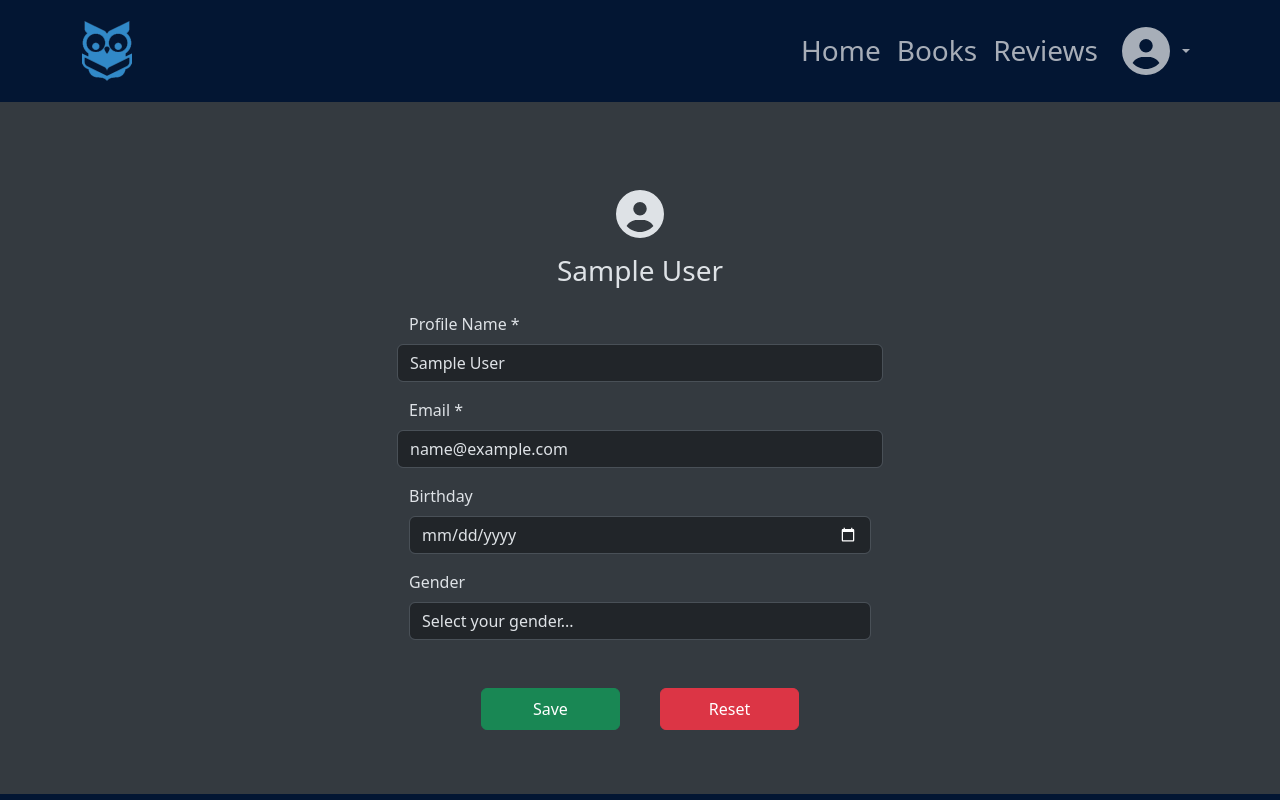
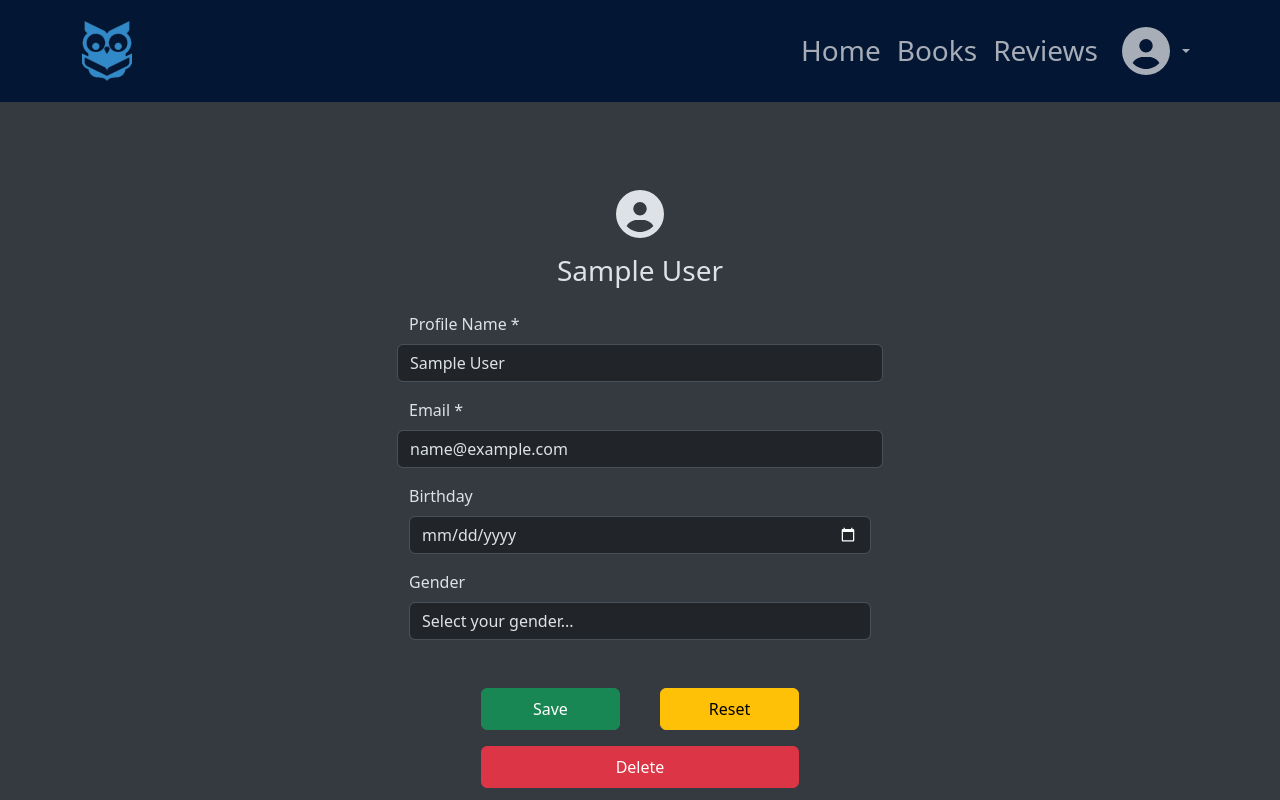
Before and after one commit to Propato/my-skoob-frontend, a Vue app: page /profile in a window 1280 px wide. Shown: the top 800 px of the page. Built offline with nearby package versions, Linux system fonts and the light colour scheme; no server answers; sample sign-in values are in the browser's storage.

Commit message:
add User Delete

```diff
--- a/src/api/users/crud.ts
+++ b/src/api/users/crud.ts
@@ -29,3 +29,16 @@ export async function updateUser(payload: Omit<IUser, "id" | "profile_picture" |
         return { user: null, errors: errors };
     }
 }
+
+export async function deleteUser(): Promise<{
+    errors: IAlertMessage[];
+}> {
+    let errors: IAlertMessage[] = [];
+    try {
+        await axios.delete("/users/details/");
+        return { errors: errors };
+    } catch (err: unknown) {
+        errors = parseBackendErrors(err);
+        return { errors: errors };
+    }
+}
--- a/src/views/users/ProfileView.vue
+++ b/src/views/users/ProfileView.vue
@@ -65,7 +65,12 @@
                     <button type="submit" class="btn btn-success p-2 mx-2">Save</button>
                 </div>
                 <div class="col-md-5 d-grid">
-                    <button type="button" @click="reset" class="btn btn-danger p-2 mx-2">Reset</button>
+                    <button type="button" @click="reset" class="btn btn-warning p-2 mx-2">Reset</button>
+                </div>
+            </div>
+            <div class="row m-3 justify-content-center">
+                <div class="col-md-10 d-grid">
+                    <button type="button" @click="deleteUser" class="btn btn-danger p-2 mx-2">Delete</button>
                 </div>
             </div>
         </form>
@@ -74,15 +79,15 @@
 
 <script setup lang="ts">
     import { ref } from "vue";
+    import { usersApi } from "@/api";
+    import { isValid } from "@/utils/functions";
     import { useUserStore } from "@/stores/user";
-
+    import type { IAlertMessage, IGender } from "@/utils/interfaces";
     import { MessageComponent, LoadingSpinnerComponent } from "@/components";
-
-    import { usersApi } from "@/api";
-    import type { IAlertMessage, IGender } from "@/utils/interfaces";
-    import { isValid } from "@/utils/functions";
+    import { useRouter } from "vue-router";
 
     const userStore = useUserStore();
+    const router = useRouter();
 
     const name = ref(userStore.user?.name || "");
     const email = ref(userStore.user?.email || "");
@@ -136,4 +141,20 @@
         birthday.value = userStore.user?.birthday || undefined;
         gender.value = userStore.user?.gender || "";
     };
+
+    const deleteUser = async () => {
+        loading.value = true;
+        viewMessages.value = [];
+
+        const { errors } = await usersApi.deleteUser();
+
+        if (errors.length === 0) {
+            viewMessages.value = [{ text: "User deleted successfully", type: "success" }];
+            userStore.logout();
+            router.push("/");
+        } else {
+            viewMessages.value = errors.length !== 0 ? errors : [{ text: "System Error", type: "danger" }];
+        }
+        loading.value = false;
+    };
 </script>
```
